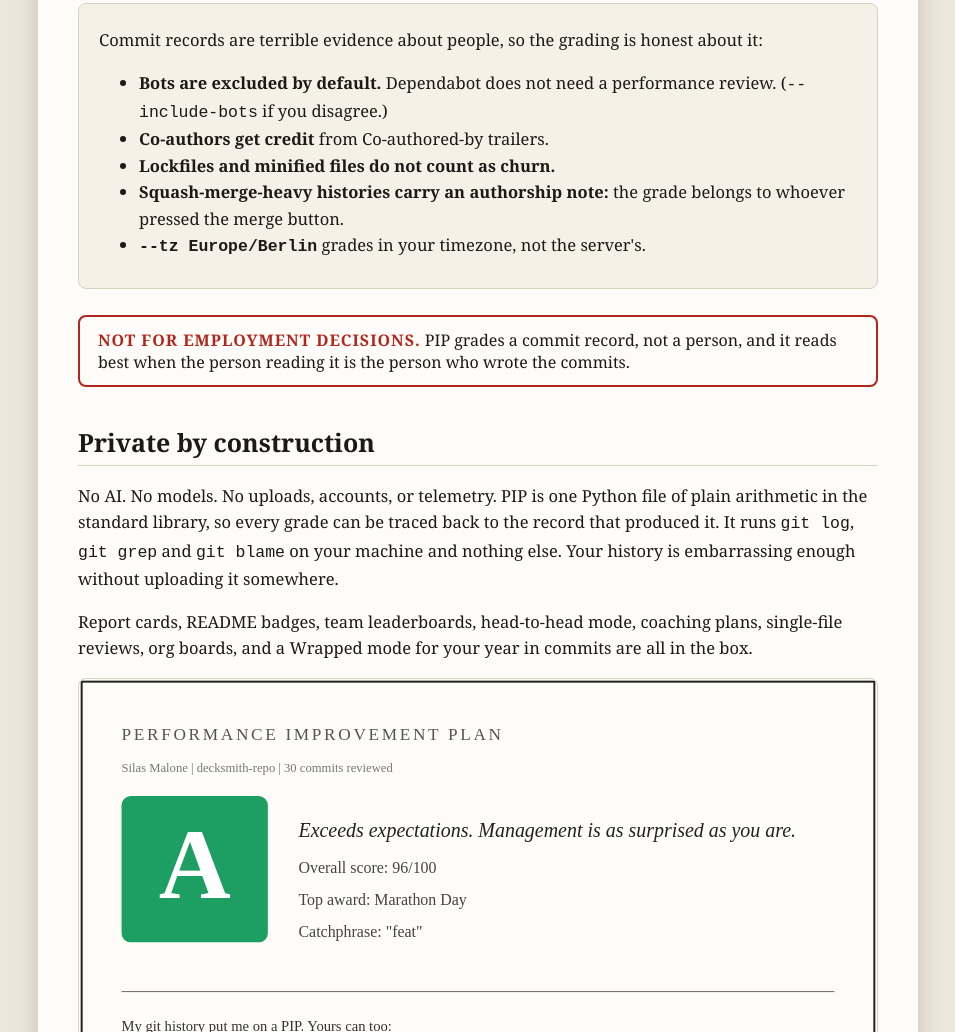
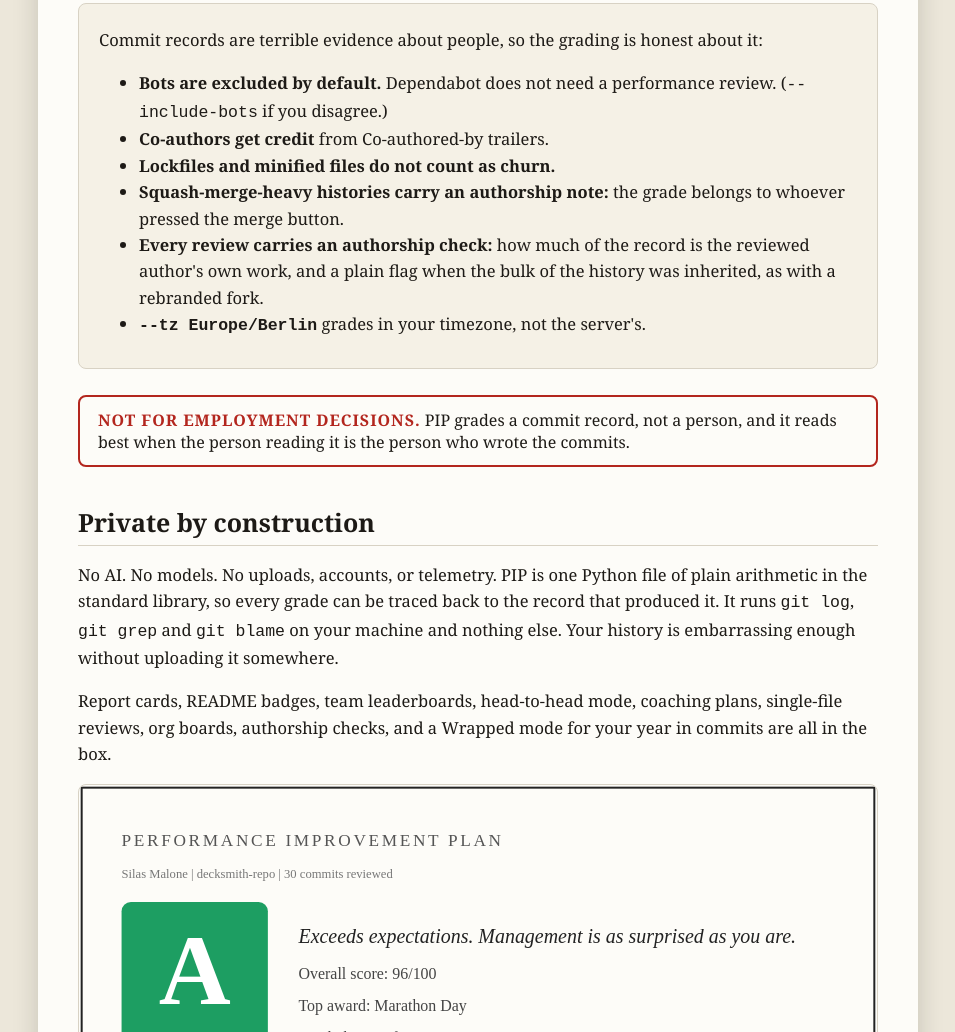
Before and after one commit to actions-marketplace-validations/littlestjames82-sys_pip-pip, a plain HTML site: page docs/index.html in a window 1280 px wide. Shown: the part 3557-4589 px from the top of the page, without its empty margins (162-1117 px from the left). Drawn offline with Linux system fonts and the light colour scheme.

Commit message:
Gallery regenerated with PIP 1.3.0: every review gains its Authorship section (grades unchanged, verified per entry); site notes the authorship check

```diff
--- a/docs/index.html
+++ b/docs/index.html
@@ -123,6 +123,7 @@ PIP reviewed its own author too: a B, with a Follow-through D, because the tool'
   <li><b>Co-authors get credit</b> from Co-authored-by trailers.</li>
   <li><b>Lockfiles and minified files do not count as churn.</b></li>
   <li><b>Squash-merge-heavy histories carry an authorship note:</b> the grade belongs to whoever pressed the merge button.</li>
+  <li><b>Every review carries an authorship check:</b> how much of the record is the reviewed author's own work, and a plain flag when the bulk of the history was inherited, as with a rebranded fork.</li>
   <li><b><code>--tz Europe/Berlin</code></b> grades in your timezone, not the server's.</li>
 </ul>
 </div>
@@ -135,7 +136,7 @@ standard library, so every grade can be traced back to the record that produced
 <code>git grep</code> and <code>git blame</code> on your machine and nothing else. Your history is embarrassing
 enough without uploading it somewhere.</p>
 <p>Report cards, README badges, team leaderboards, head-to-head mode, coaching plans, single-file reviews,
-org boards, and a Wrapped mode for your year in commits are all in the box.</p>
+org boards, authorship checks, and a Wrapped mode for your year in commits are all in the box.</p>
 
 <img src="assets/sample-share-card.svg" alt="PIP share card" style="width:100%; border:1px solid var(--line); border-radius:8px;">
 <p class="caption">The 1200x630 share card (<code>--share</code>), sized for social posts.</p>
```
Also changed, not shown: 17 other files.
